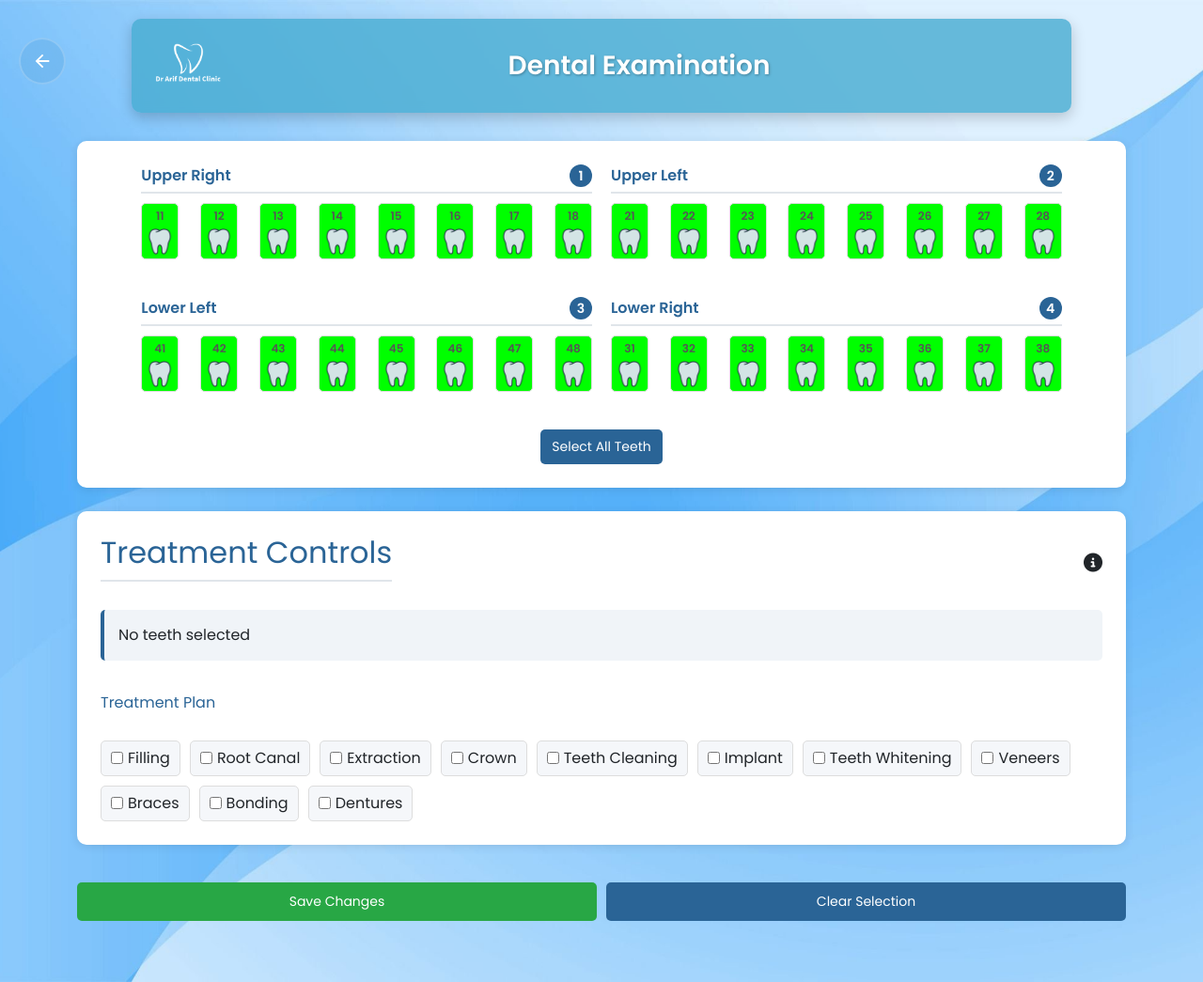
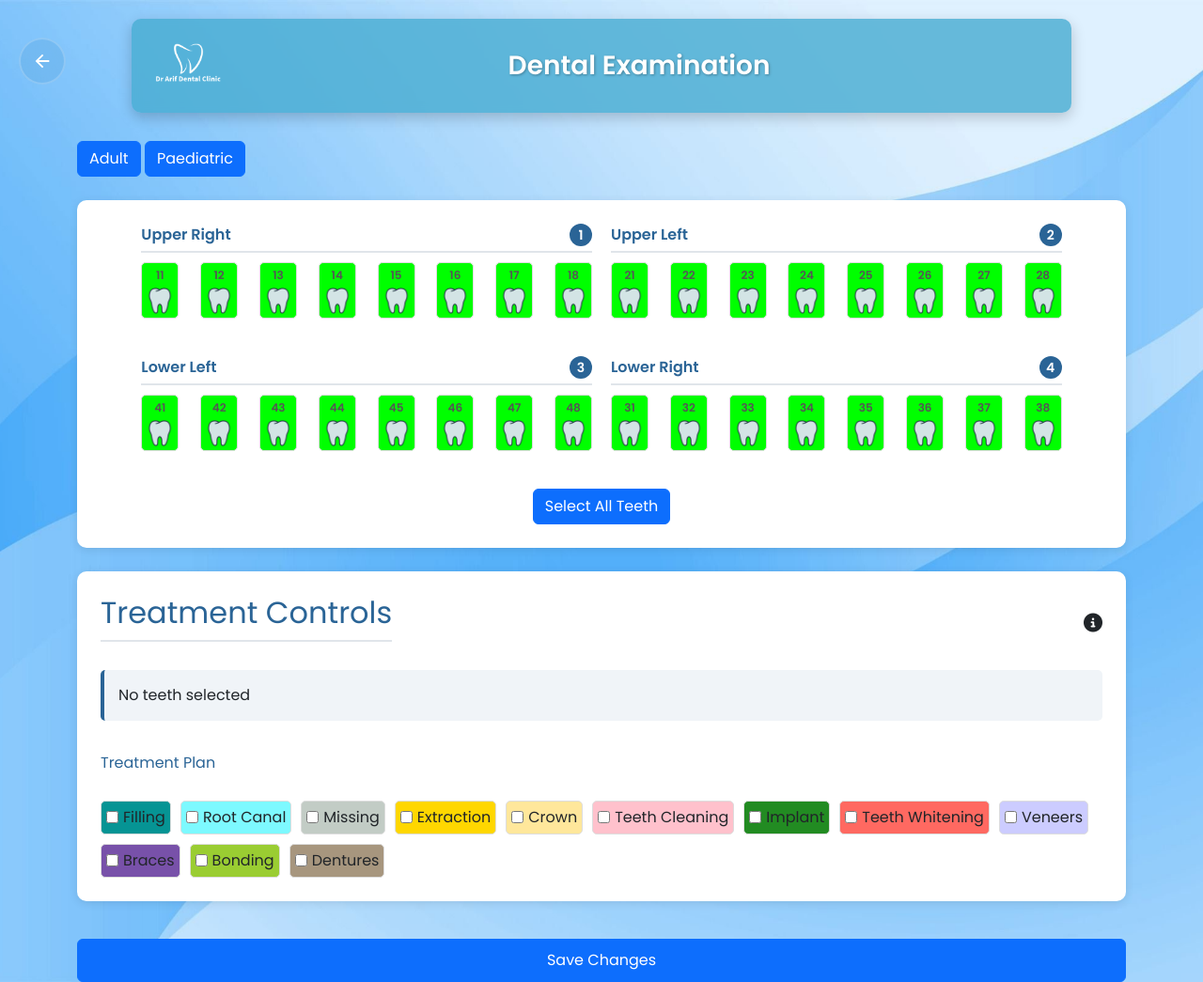
Before and after one commit to anjaliprakash88/DentalClinic, a Django app: template DOCTOR/templates/doctor/dental_examination.html in a window 1280 px wide. Shown: the whole page at 94% size. Run offline with Django 5.2, Linux system fonts and the light colour scheme; the template is opened without the code that fills it, so the values that code supplies are empty.

Commit message:
Dental Examination apply different color change

```diff
--- a/DOCTOR/templates/doctor/dental_examination.html
+++ b/DOCTOR/templates/doctor/dental_examination.html
@@ -30,7 +30,7 @@
         }
 
       body {
-          min-height: 100vh;
+          max-height: 100vh;
           background-image: url("{% static 'images/Background-Img.jpg' %}");
           background-repeat: no-repeat;
           background-attachment: fixed;
@@ -378,12 +378,8 @@
             flex: 1;
             padding: 10px;
         }
-        #save-changes {
-            background-color: #28a745;
-        }
-        #save-changes:hover {
-            background-color: #218838;
-        }
+
+
         .selected-info {
             margin-bottom: 15px;
             padding: 15px;
@@ -453,6 +449,10 @@
 
 
   <div class="container">
+      <div>
+          <button class="btn btn-primary">Adult</button>
+          <button class="btn btn-primary">Paediatric</button>
+      </div>
       <div class="dental-chart">
           <div class="quadrant">
               <div class="quadrant-header">
@@ -623,7 +623,7 @@
 
 
     </div>
-          <button id="select-all">Select All Teeth</button>
+          <button id="select-all" class="btn btn-primary">Select All Teeth</button>
 
 
 
@@ -649,67 +649,73 @@
         <input type="hidden" name="csrfmiddlewaretoken" value="{{ csrf_token }}">
 
 
-        <label>
+        <label style="background-color: #069494; padding: 5px; border-radius: 5px;">
             <input type="checkbox" value="filling">
             Filling
         </label>
     </div>
     <div class="treatment-checkbox">
-        <label>
+        <label style="background-color: #7DF9FF; padding: 5px; border-radius: 5px;">
             <input type="checkbox" value="root-canal">
             Root Canal
         </label>
     </div>
     <div class="treatment-checkbox">
-        <label>
+        <label style="background-color: #C2CCC5; padding: 5px; border-radius: 5px;">
+            <input type="checkbox" value="missing">
+            Missing
+        </label>
+    </div>
+    <div class="treatment-checkbox">
+        <label style="background-color: #FFD700; padding: 5px; border-radius: 5px;">
             <input type="checkbox" value="extraction">
             Extraction
         </label>
     </div>
     <div class="treatment-checkbox">
-        <label>
+        <label style="background-color: #ffe79b; padding: 5px; border-radius: 5px;">
             <input type="checkbox" value="crown">
             Crown
         </label>
     </div>
     <div class="treatment-checkbox">
-        <label>
+        <label style="background-color: #FFC1CC ; padding: 5px; border-radius: 5px;">
             <input type="checkbox" value="teeth-cleaning">
             Teeth Cleaning
         </label>
     </div>
     <div class="treatment-checkbox">
-        <label>
+        <label style="background-color: #228B22; padding: 5px; border-radius: 5px;">
             <input type="checkbox" value="implant">
             Implant
         </label>
     </div>
     <div class="treatment-checkbox">
-        <label>
+        <label style="background-color: #FF6961; padding: 5px; border-radius: 5px;">
             <input type="checkbox" value="teeth-whitening">
             Teeth Whitening
         </label>
     </div>
     <div class="treatment-checkbox">
-        <label>
+        <label style="background-color:  #CCCCFF; padding: 5px; border-radius: 5px;">
             <input type="checkbox" value="veneers">
              Veneers
         </label>
     </div>
     <div class="treatment-checkbox">
-        <label>
+        <label style="background-color: #7851A9; padding: 5px; border-radius: 5px;">
             <input type="checkbox" value="braces">
             Braces
         </label>
     </div>
     <div class="treatment-checkbox">
-        <label>
+        <label style="background-color:#9ACD32; padding: 5px; border-radius: 5px;">
             <input type="checkbox" value="bonding">
              Bonding
         </label>
     </div>
     <div class="treatment-checkbox">
-        <label>
+        <label style="background-color: #A7967E; padding: 5px; border-radius: 5px;">
             <input type="checkbox" value="dentures">
              Dentures
         </label>
@@ -717,12 +723,8 @@
 </div>
         </div>
 
-
-
-
 <div class="action-buttons">
-    <button id="save-changes">Save Changes</button>
-    <button id="clear-selection">Clear Selection</button>
+    <button id="save-changes" class="btn btn-primary">Save Changes</button>
 </div>
   </div>
 
@@ -826,6 +828,22 @@ $(".tooth").css("background-color", "#00FF00");
             return $(this).val();
         }).get();
 
+        let selectedTreatment = $("input[type='checkbox']:checked").val(); // Get selected treatment
+        let toothColorMap = {
+            "filling": "#069494",
+            "root-canal": "#7DF9FF",
+            "missing": "#C2CCC5",
+            "extraction": "#FFD700",
+            "crown": "#ffe79b",
+            "teeth-cleaning": "#FFC1CC",
+            "implant": "#228B22",
+            "teeth-whitening": "#FF6961",
+            "veneers": "#CCCCFF",
+            "braces": "#7851A9",
+            "bonding": "#9ACD32",
+            "dentures": "#A7967E"
+        };
+
         if (!patientId) {
             alert("Patient ID is missing!");
             return;
@@ -848,11 +866,13 @@ $(".tooth").css("background-color", "#00FF00");
                 console.log(response);
 
                 selectedTeeth.forEach(tooth => {
-                    $(`.tooth[data-tooth='${tooth}']`).css("background-color", "#FF0000"); // Red (Saved)
+                    if (selectedTreatment && toothColorMap[selectedTreatment]) {
+                        $(`.tooth[data-tooth='${tooth}']`).css("background-color", toothColorMap[selectedTreatment]);
+                    }
                 });
 
-                // ✅ Clear the selection after saving
                 selectedTeeth = [];
+                $("input[type='checkbox']").prop("checked", false);
                 updateSelectedTeethText();
             },
             error: function (xhr) {
--- a/DOCTOR/urls.py
+++ b/DOCTOR/urls.py
@@ -5,8 +5,6 @@ urlpatterns = [
     path('login/', views.DoctorLoginView.as_view(), name='doctor-login'),
     path('dashboard/', views.DoctorDashboard.as_view(), name='doctor-dashboard'),
     path('dentalchart/<int:booking_id>/', views.DentalExaminationView.as_view(), name="dentalchart"),
-    # path('dentalchart/<int:booking_id>/', views.DentalChartAPIView.as_view(), name='dental_chart'),
-    # path('dentalchart/<int:booking_id>/update/', views.DentalChartUpdateAPIView.as_view(), name='dental_chart_update'),
     path('generalchart/<int:booking_id>/', views.GeneralExaminationAPIView.as_view(), name="generalchart"),
 
 
```
